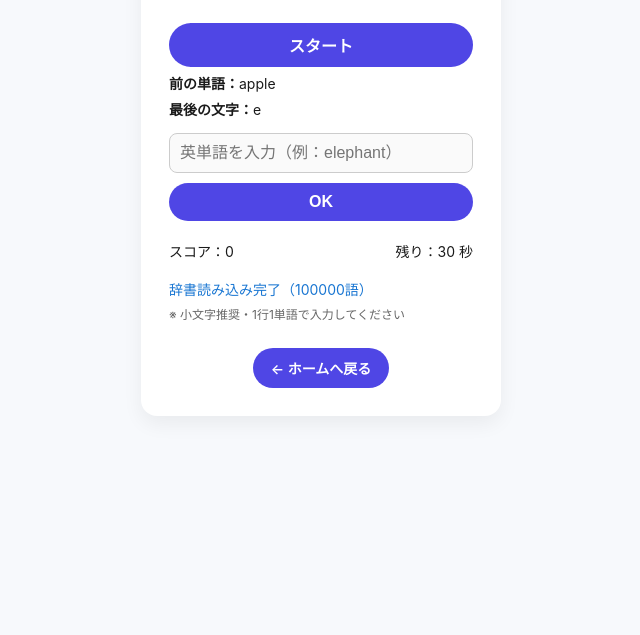
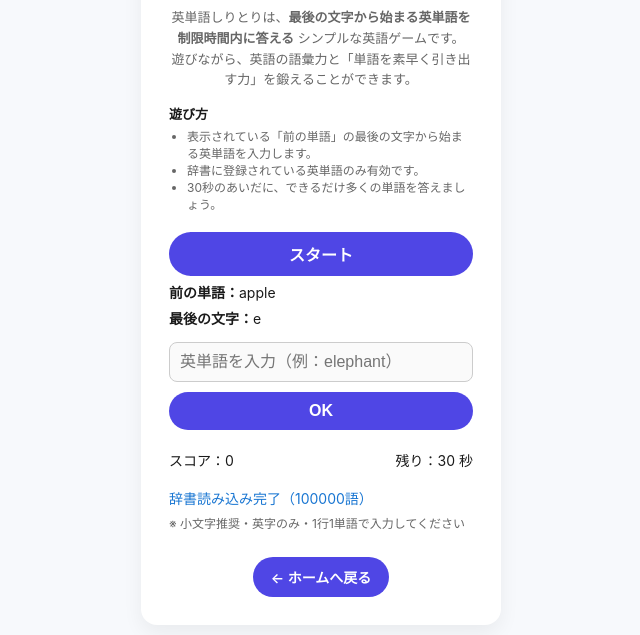
Before and after one commit to Hideaki-Mitsui/shiritori-game, a plain HTML site: page index.html in a window 1280 px wide. Shown: the part 83-718 px from the top of the page, without its empty margins (319-959 px from the left). Drawn offline with Linux system fonts and the light colour scheme.

Commit message:
Changes related to home

```diff
--- a/index.html
+++ b/index.html
@@ -1,27 +1,42 @@
 <!DOCTYPE html>
 <html lang="ja">
 <head>
-  <meta name="description" content="英語単語しりとりゲーム。30秒以内にいくつ単語を答えられるか競う無料ブラウザゲーム。語彙力アップにおすすめ。">
-  <meta name="keywords" content="英単語, しりとり, 英語ゲーム, 英語学習, vocabulary game">
-  <meta name="robots" content="index, follow">
-
   <meta charset="UTF-8" />
   <meta name="viewport" content="width=device-width,initial-scale=1">
 
+  <title>英単語しりとりゲーム | 無料で遊べる英語語彙力トレーニング</title>
+
+  <meta name="description" content="英単語しりとりゲーム。最後の文字から始まる英単語を30秒以内にどれだけ答えられるか競う無料ブラウザゲームです。遊びながら英語の語彙力・単語を引き出す力を鍛えたい方におすすめ。" />
+  <meta name="keywords" content="英単語しりとり, 英単語, しりとり, 英語ゲーム, 英語学習, vocabulary game, 語彙力アップ" />
+  <meta name="robots" content="index, follow" />
+  <link rel="canonical" href="https://english-words-shiritori.netlify.app/" />
+
   <!-- OGP -->
-  <meta property="og:title" content="英単語しりとりゲーム">
-  <meta property="og:description" content="英単語しりとりで語彙力アップ！30秒以内にいくつ答えられるか！？ブラウザで遊べる英語学習ゲーム。">
+  <meta property="og:title" content="英単語しりとりゲーム | 無料で遊べる英語語彙力トレーニング">
+  <meta property="og:description" content="英単語しりとりで語彙力アップ！最後の文字から始まる英単語を30秒以内にどれだけ答えられるかに挑戦できる、ブラウザで遊べる英語学習ゲームです。">
   <meta property="og:image" content="https://english-words-shiritori.netlify.app/ogp.png" />
   <meta property="og:type" content="website">
   <meta property="og:url" content="https://english-words-shiritori.netlify.app/">
 
   <!-- Twitter -->
   <meta name="twitter:card" content="summary_large_image" />
-  <meta name="twitter:title" content="英単語しりとりゲーム" />
-  <meta name="twitter:description" content="英語の語彙力を遊びながら強化できる英単語しりとりゲーム。" />
+  <meta name="twitter:title" content="英単語しりとりゲーム | 無料で遊べる英語語彙力トレーニング" />
+  <meta name="twitter:description" content="英語の語彙力を遊びながら強化できる英単語しりとりゲーム。30秒でどれだけ単語を出せるかにチャレンジできます。" />
   <meta name="twitter:image" content="https://english-words-shiritori.netlify.app/ogp.png" />
 
-  <title>英単語しりとり | 英語力を鍛えるWebゲーム</title>
+  <!-- 構造化データ（Webアプリ / 学習ゲーム） -->
+  <script type="application/ld+json">
+  {
+    "@context": "https://schema.org",
+    "@type": "WebApplication",
+    "name": "英単語しりとりゲーム",
+    "url": "https://english-words-shiritori.netlify.app/",
+    "description": "最後の文字から始まる英単語を制限時間内に答えていく英単語しりとりゲーム。遊びながら英語の語彙力と単語を引き出す力を鍛えられる無料ブラウザゲームです。",
+    "applicationCategory": "EducationalApplication",
+    "inLanguage": "ja",
+    "operatingSystem": "any"
+  }
+  </script>
 
   <style>
   :root {
@@ -55,7 +70,7 @@
   h1 {
     font-size: 1.4rem;
     margin-top: 0;
-    margin-bottom: 16px;
+    margin-bottom: 10px;
     text-align: center;
     font-weight: 600;
   }
@@ -70,6 +85,28 @@
     font-weight: bold;
   }
 
+  .description {
+    font-size: 13px;
+    color: var(--text-sub);
+    line-height: 1.6;
+    margin-bottom: 14px;
+    text-align: center;
+  }
+
+  .howto-title {
+    font-size: 13px;
+    font-weight: 600;
+    margin-top: 8px;
+    margin-bottom: 4px;
+  }
+
+  .howto-list {
+    margin: 0 0 10px;
+    padding-left: 18px;
+    font-size: 12px;
+    color: var(--text-sub);
+  }
+
   /* ---- Buttons ---- */
   #startBtn, #okBtn {
     width: 100%;
@@ -80,7 +117,7 @@
     cursor: pointer;
     color: #fff;
     margin-top: 10px;
-    transition: transform 0.1s ease-out, background 0.2s ease;
+    transition: transform 0.1s.ease-out, background 0.2s ease;
   }
 
   #startBtn {
@@ -168,6 +205,19 @@
   <div class="container">
     <h1>英単語しりとり</h1>
 
+    <p class="description">
+      英単語しりとりは、<strong>最後の文字から始まる英単語を制限時間内に答える</strong>
+      シンプルな英語ゲームです。<br>
+      遊びながら、英語の語彙力と「単語を素早く引き出す力」を鍛えることができます。
+    </p>
+
+    <p class="howto-title">遊び方</p>
+    <ul class="howto-list">
+      <li>表示されている「前の単語」の最後の文字から始まる英単語を入力します。</li>
+      <li>辞書に登録されている英単語のみ有効です。</li>
+      <li>30秒のあいだに、できるだけ多くの単語を答えましょう。</li>
+    </ul>
+
     <button id="startBtn">スタート</button>
 
     <p><span class="label">前の単語：</span><span id="prevWord">apple</span></p>
@@ -188,8 +238,7 @@
   もう一度挑戦する
     </button>
 
-
-    <p class="hint">※ 小文字推奨・1行1単語で入力してください</p>
+    <p class="hint">※ 小文字推奨・英字のみ・1行1単語で入力してください</p>
 
     <div class="back-home">
       <a href="https://english-learning-games.netlify.app/">← ホームへ戻る</a>
@@ -393,7 +442,6 @@ function restartGame() {
     startGame();
   }
   restartBtn.addEventListener("click", restartGame);
-
   </script>
 </body>
 </html>
```
Lines whose indentation alone changed are shown as unchanged.
